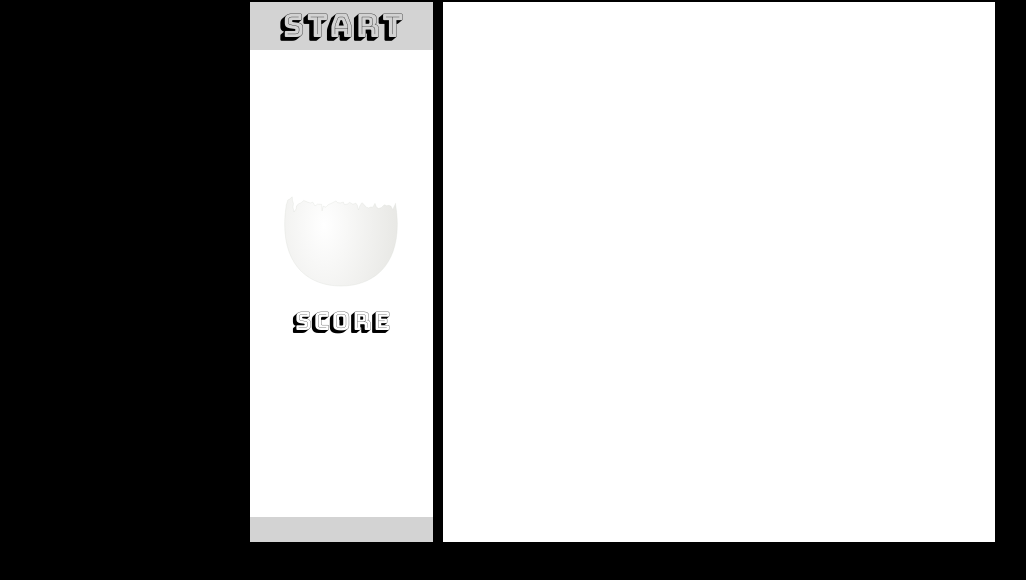
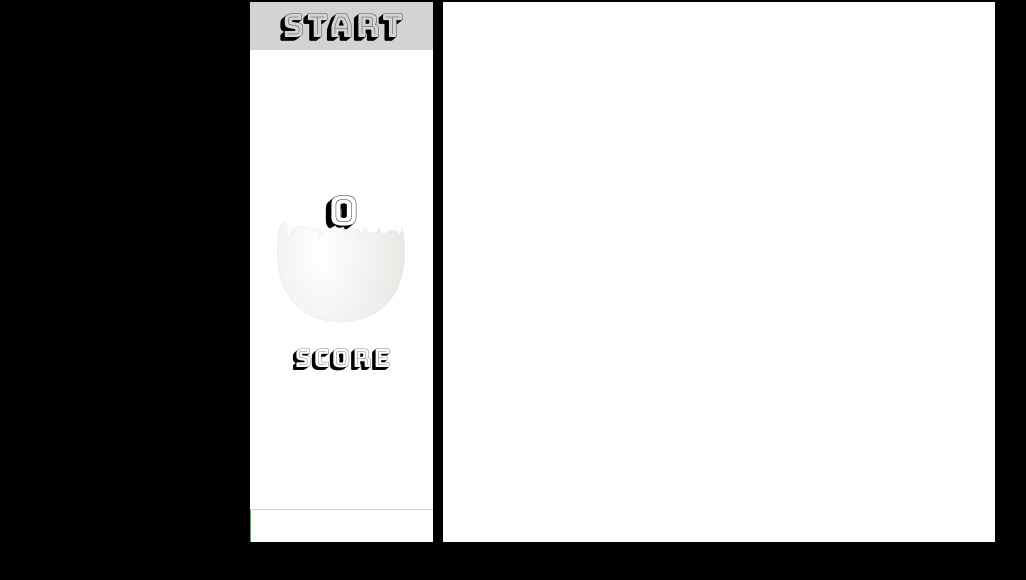
Before and after one commit to ewawrzas/Slugs-and-Dinos, a website built with webpack: page index.html in a window 1280 px wide. Shown: the part 276-856 px from the top of the page, without its empty margins (18-1044 px from the left). Built offline with nearby package versions, Linux system fonts and the light colour scheme.

Commit message:
Add timer transitions

```diff
--- a/assets/index.css
+++ b/assets/index.css
@@ -136,20 +136,43 @@ body {
 }
 
 #eggImg {
-  height: 170px;
+  width: 140px;
+  height: auto;
   align-self: center;
+  z-index: 1;
+  position: relative;
 }
 
 #label {
   font-size: 25px;
 }
 
-#progressBar{
-  width: auto;
-  height: 25px;
-  background-color: lightgrey;
+#progressBar {
+  height: 33px;
+  width: 100%;
+  border-top: lightgrey 1px solid;
+  box-sizing: border-box;
 }
 
+#bar {
+    width: 1%;
+    height: 32px;
+    background-color: #4CAF50;
+    text-align: center;
+    line-height: 30px;
+    color: white;
+}
+
+
+#score {
+  display: flex;
+  justify-content: center;
+  align-items: center;
+  flex-direction: column;
+  font-size: 40px;
+  position: relative;
+  top: 100px;
+}
 
 .timerDiv {
   display: flex;
--- a/index.html
+++ b/index.html
@@ -16,7 +16,9 @@
     <script src="https://ajax.googleapis.com/ajax/libs/jquery/2.2.4/jquery.min.js"></script>
     <script src="./assets/javascripts/bundle.js"></script>
 
+
     <script>
+
       function dragstart_handler(ev) {
         $(ev.target).attr("id", "selected");
         console.log("dragStart");
@@ -141,7 +143,7 @@
           element.html("").html("<img src='assets/images/explosion.png' width='57px'>")
           setTimeout(function(){ element.html("").html(`<img draggable="true" ondrop="drop_handler(event);" ondragover="dragover_handler(event);" ondragstart="dragstart_handler(event);" src=assets/images/${images[(Math.floor(Math.random() * 5)) % 5]} height="54px" >`); },1000)
         })
-
+        // $(document.getElementById('#score')).html(score+=30)
       }
     })
     checkInside();
@@ -152,7 +154,7 @@
 
   </head>
   <body>
-    <div class="gamescreen">
+    <div  class="gamescreen">
 
 			<div class="links">
 				<a href="https://www.linkedin.com/in/ellie-wawrzaszek/" class="fa fa-linkedin"></a>
@@ -166,22 +168,22 @@
           <h1 id="title">Slugs & Dinos</h1>
           <img id="dinoImg2" src="./assets/images/rex.svg">
         </div>
-
+        <div id="background" class="wrapper2">
           <div class="content">
             <div class="control-panel-column">
               <button class="start" type="button" name="button">START</button>
               <button class="restart" type="button" onclick="location.reload();" name="button">RESTART</button>
               <div class="scoreDiv">
+                <div id='score'>0 </div>
                   <img id="eggImg" src="./assets/images/egg.svg">
                 <h2 id="label">Score</h2>
               </div>
 
-            <div id="progressBar"></div>
-
+              <div id="progressBar"><div id='bar'></div></div>
             </div>
             <figure class="gameboard"></figure>
           </div>
-
+        </div>
       </div>
     </div>
   </body>
```
Also changed, not shown: assets/images/sad.png (added), lib/view.js. Lines whose indentation alone changed are shown as unchanged.
